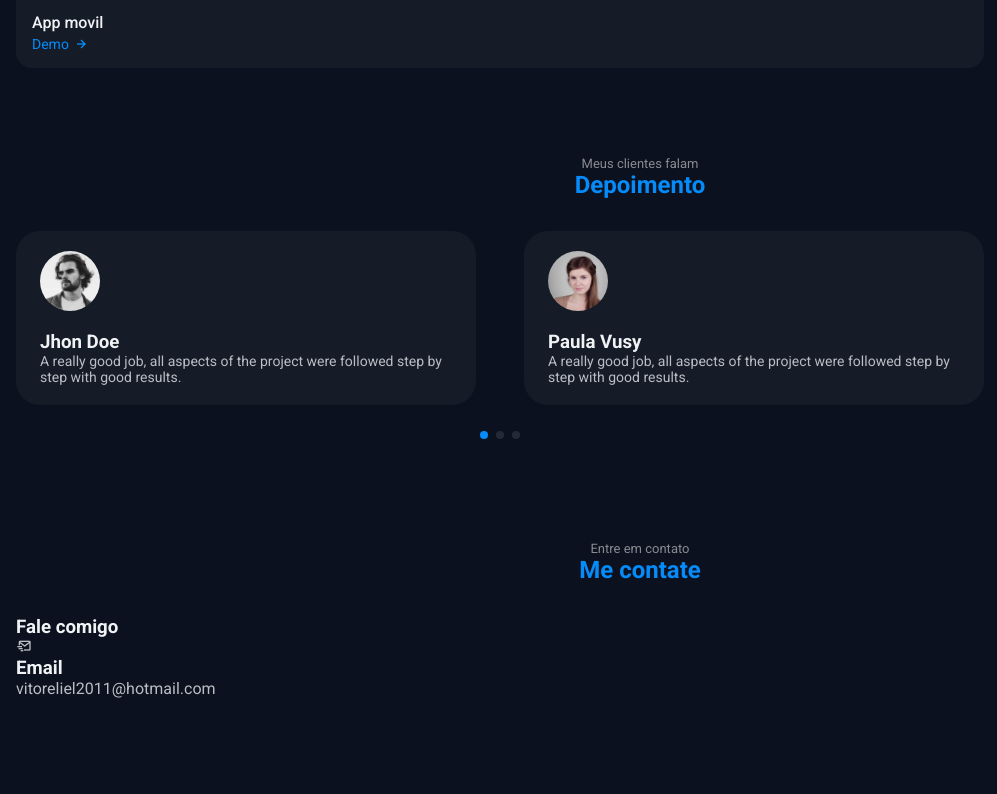
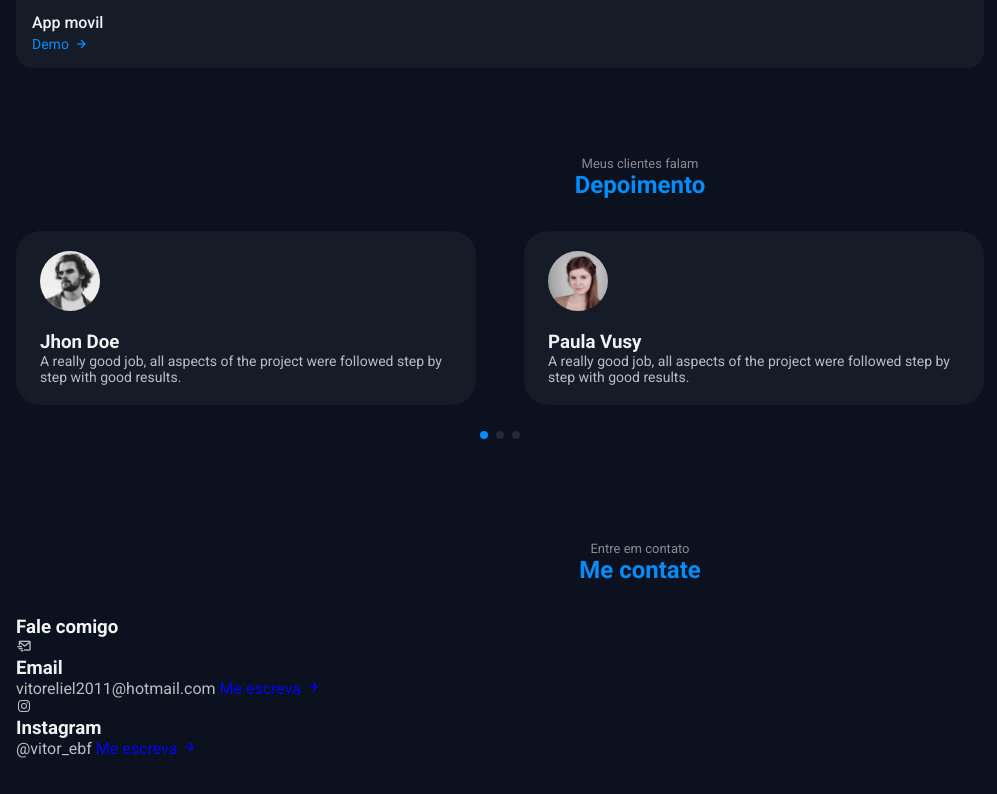
Before and after one commit to Omegalliax/Portfolio, a plain HTML site: page index.html in a window 1280 px wide. Shown: the part 5192-5986 px from the top of the page, without its empty margins (0-997 px from the left). Before the commit the page ends 5926 px from the top, so only its background shows below. Drawn offline with nearby package versions, Linux system fonts and the light colour scheme.

Commit message:
Contact incomplete

```diff
--- a/index.html
+++ b/index.html
@@ -486,6 +486,19 @@
                             <i class='bx bx-mail-send contact__card-icon'></i>
                             <h3 class="contact__card-title">Email</h3>
                             <span class="contact__card-data">vitoreliel2011@hotmail.com</span>
+
+                            <a href="mailto:vitoreliel2011@hotmail.com" class="contact__button">
+                                Me escreva <i class='bx bx-right-arrow-alt contact__button-icon'></i>
+                            </a>
+                        </div>
+                        <div class="contact__card">
+                            <i class='bx bxl-instagram contact__card-icon' ></i>
+                            <h3 class="contact__card-title">Instagram</h3>
+                            <span class="contact__card-data">@vitor_ebf</span>
+
+                            <a href="https://www.instagram.com/vitor_ebf/" class="contact__button">
+                                Me escreva <i class='bx bx-right-arrow-alt contact__button-icon'></i>
+                            </a>
                         </div>
                     </div>
                 </div>
```
